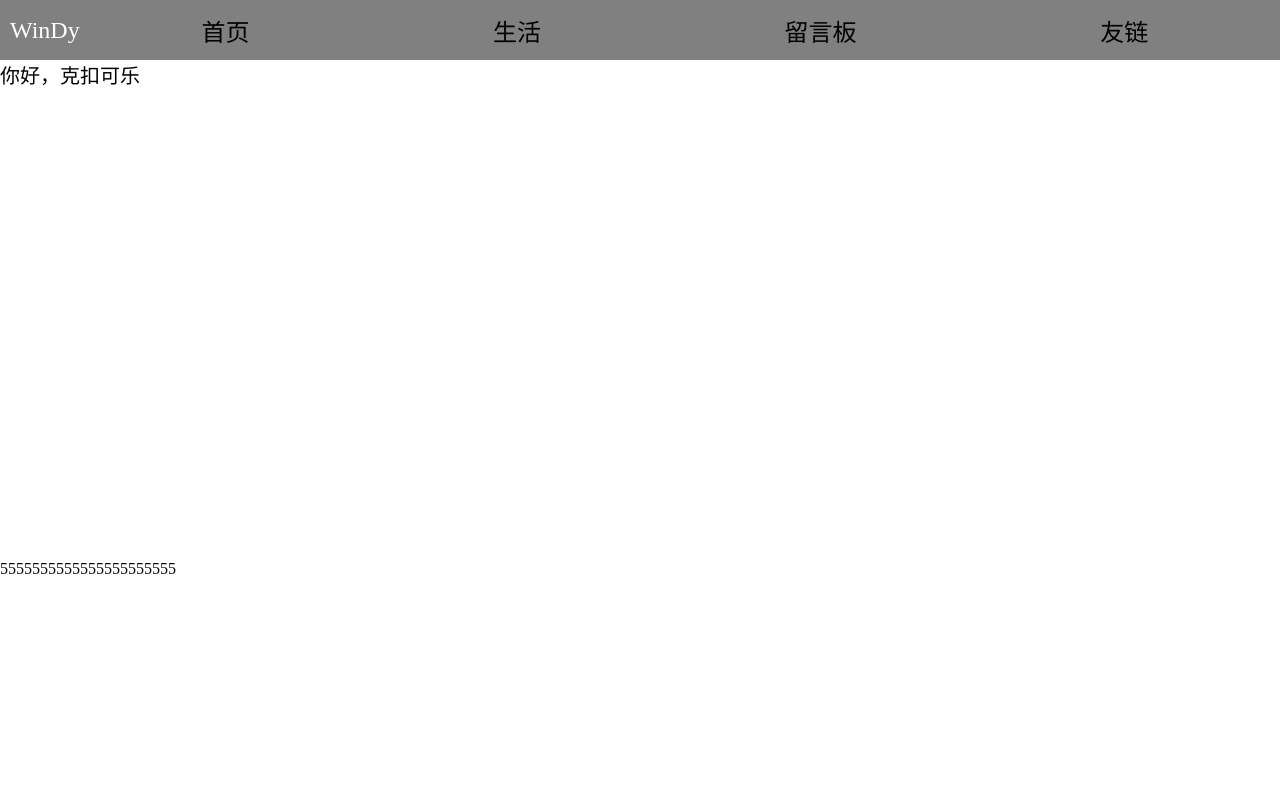
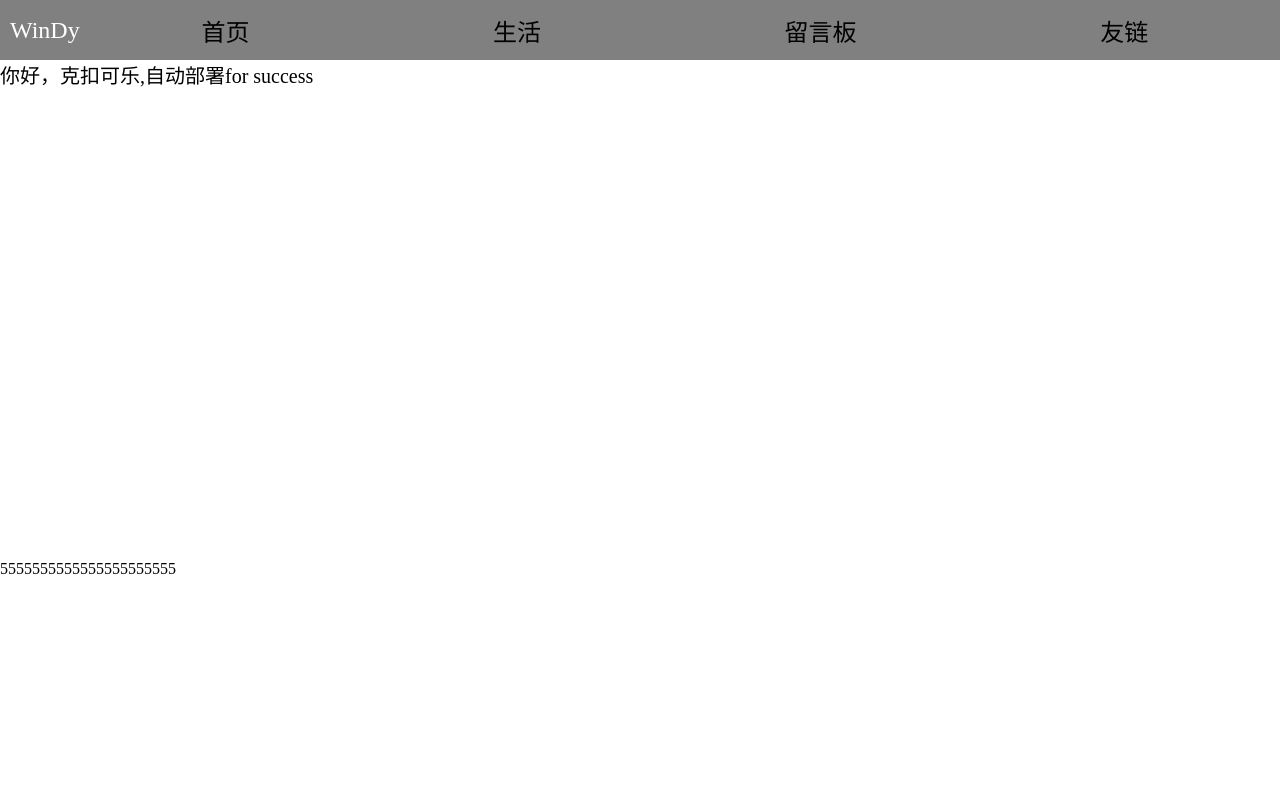
Before and after one commit to WindyDante/headwriteblog, a Vue app: page / in a window 1280 px wide. Shown: the top 800 px of the page. Built offline with nearby package versions, Linux system fonts and the light colour scheme; a web font is replaced by a local one.

Commit message:
test autoDeploy is success

```diff
--- a/src/components/Main.vue
+++ b/src/components/Main.vue
@@ -1,7 +1,7 @@
  <template>
   <div id="main">
     <!-- 测试效果,暂不删-->
-    <p style="font-size: 20px">你好，克扣可乐</p>
+    <p style="font-size: 20px">你好，克扣可乐,自动部署for success</p>
     <p>5555555555555555555555</p>
     <p>5555555555555555555555</p>
     <p>5555555555555555555555</p>
```
